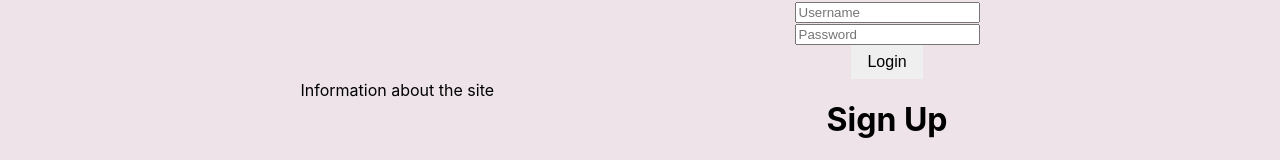
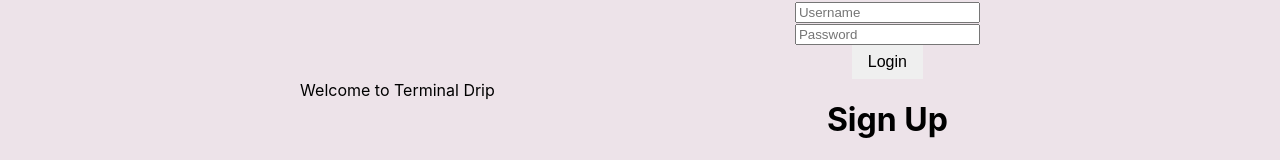
Before and after one commit to theluispestana/term-drip, a React (Create React App) app: page /#/ in a window 1280 px wide. Shown: the part 310-470 px from the top of the page. Built offline with nearby package versions, Linux system fonts and the light colour scheme; the HTML template or start-up script is replaced by a standard one.

Commit message:
created information component

```diff
--- a/src/components/siteInfo.js
+++ b/src/components/siteInfo.js
@@ -3,7 +3,7 @@ import React from "react";
 const SiteInfo = () => {
   return (
     <div id="information">
-      <p>Information about the site</p>
+      <p>Welcome to Terminal Drip</p>
     </div>
   );
 };
```
